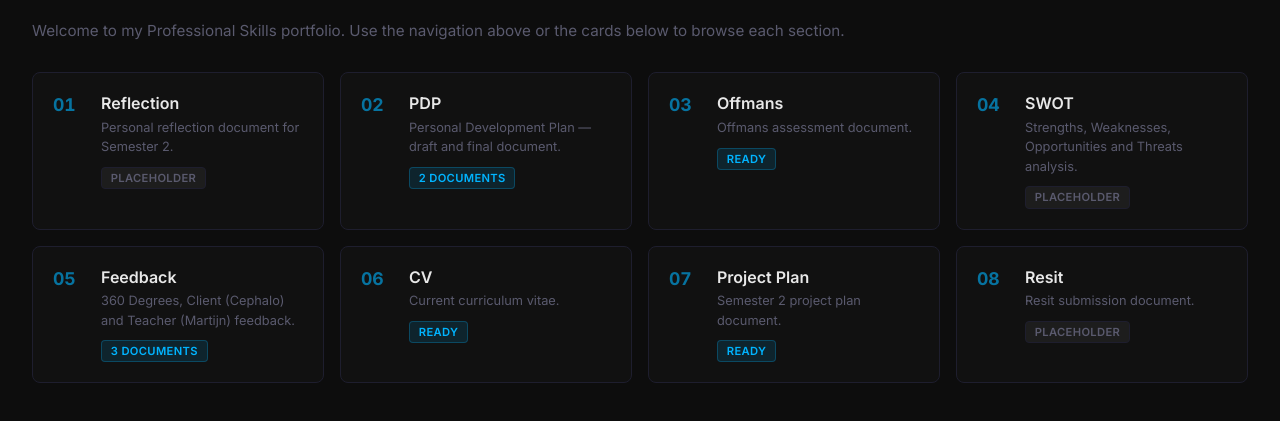
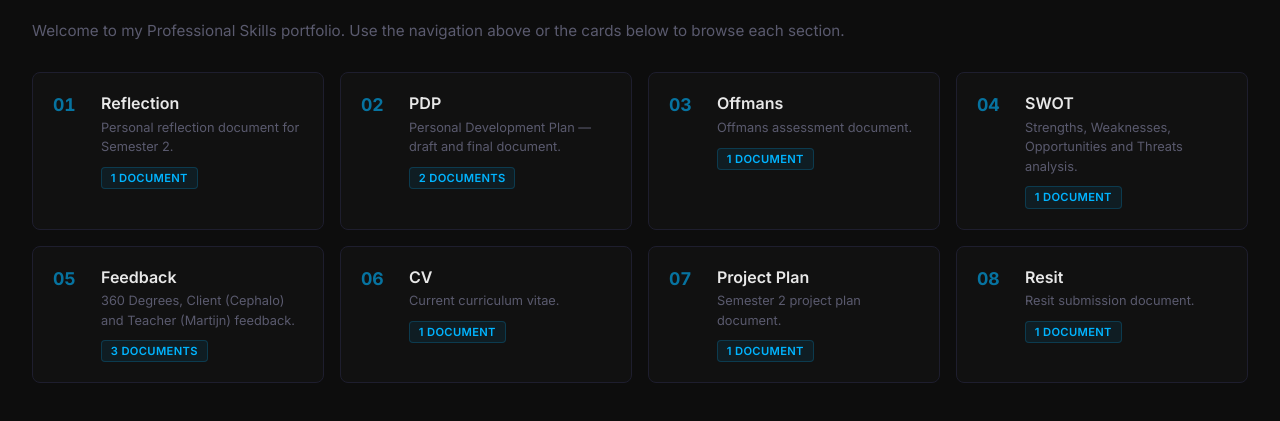
Before and after one commit to oomfrikkie/ProfSkills, a plain HTML site: page index.html in a window 1280 px wide. Shown: the part 161-582 px from the top of the page. Drawn offline with Linux system fonts and the light colour scheme.

Commit message:
Uniform document count badges; add ecommerce link tab to PDP

```diff
--- a/index.html
+++ b/index.html
@@ -49,7 +49,7 @@
           <div class="toc-card-body">
             <h3>Reflection</h3>
             <p>Personal reflection document for Semester 2.</p>
-            <span class="toc-badge placeholder">Placeholder</span>
+            <span class="toc-badge">1 document</span>
           </div>
         </div>
 
@@ -58,7 +58,7 @@
           <div class="toc-card-body">
             <h3>PDP</h3>
             <p>Personal Development Plan — draft and final document.</p>
-            <span class="toc-badge ready">2 documents</span>
+            <span class="toc-badge">2 documents</span>
           </div>
         </div>
 
@@ -67,7 +67,7 @@
           <div class="toc-card-body">
             <h3>Offmans</h3>
             <p>Offmans assessment document.</p>
-            <span class="toc-badge ready">Ready</span>
+            <span class="toc-badge">1 document</span>
           </div>
         </div>
 
@@ -76,7 +76,7 @@
           <div class="toc-card-body">
             <h3>SWOT</h3>
             <p>Strengths, Weaknesses, Opportunities and Threats analysis.</p>
-            <span class="toc-badge placeholder">Placeholder</span>
+            <span class="toc-badge">1 document</span>
           </div>
         </div>
 
@@ -85,7 +85,7 @@
           <div class="toc-card-body">
             <h3>Feedback</h3>
             <p>360 Degrees, Client (Cephalo) and Teacher (Martijn) feedback.</p>
-            <span class="toc-badge ready">3 documents</span>
+            <span class="toc-badge">3 documents</span>
           </div>
         </div>
 
@@ -94,7 +94,7 @@
           <div class="toc-card-body">
             <h3>CV</h3>
             <p>Current curriculum vitae.</p>
-            <span class="toc-badge ready">Ready</span>
+            <span class="toc-badge">1 document</span>
           </div>
         </div>
 
@@ -103,7 +103,7 @@
           <div class="toc-card-body">
             <h3>Project Plan</h3>
             <p>Semester 2 project plan document.</p>
-            <span class="toc-badge ready">Ready</span>
+            <span class="toc-badge">1 document</span>
           </div>
         </div>
 
@@ -112,7 +112,7 @@
           <div class="toc-card-body">
             <h3>Resit</h3>
             <p>Resit submission document.</p>
-            <span class="toc-badge placeholder">Placeholder</span>
+            <span class="toc-badge">1 document</span>
           </div>
         </div>
 
@@ -144,6 +144,7 @@
       <div class="tab-bar">
         <button class="tab-btn active" data-tab="pdp-doc">PDP</button>
         <button class="tab-btn" data-tab="final-doc">Final Document</button>
+        <a class="tab-btn tab-link" href="https://ecommerce-website-vert-phi-10.vercel.app" target="_blank" rel="noopener">Ecommerce Project ↗</a>
       </div>
 
       <div id="pdp-doc" class="tab-panel active pdf-container">
--- a/style.css
+++ b/style.css
@@ -202,6 +202,11 @@ main {
   box-shadow: 0 0 10px var(--color-accent-glow);
 }
 
+.tab-link {
+  text-decoration: none;
+  margin-left: auto;
+}
+
 /* ─── Tab panel visibility ───────────────────────────────────────────── */
 .tab-panel {
   display: none;
@@ -274,18 +279,9 @@ main {
   border-radius: 4px;
   letter-spacing: 0.03em;
   text-transform: uppercase;
-}
-
-.toc-badge.ready {
-  background: rgba(0, 180, 255, 0.12);
+  background: rgba(0, 180, 255, 0.08);
   color: var(--color-accent);
-  border: 1px solid rgba(0, 180, 255, 0.25);
-}
-
-.toc-badge.placeholder {
-  background: rgba(255, 255, 255, 0.05);
-  color: var(--color-muted);
-  border: 1px solid var(--color-border);
+  border: 1px solid rgba(0, 180, 255, 0.2);
 }
 
 /* ─── Responsive ─────────────────────────────────────────────────────── */
```
